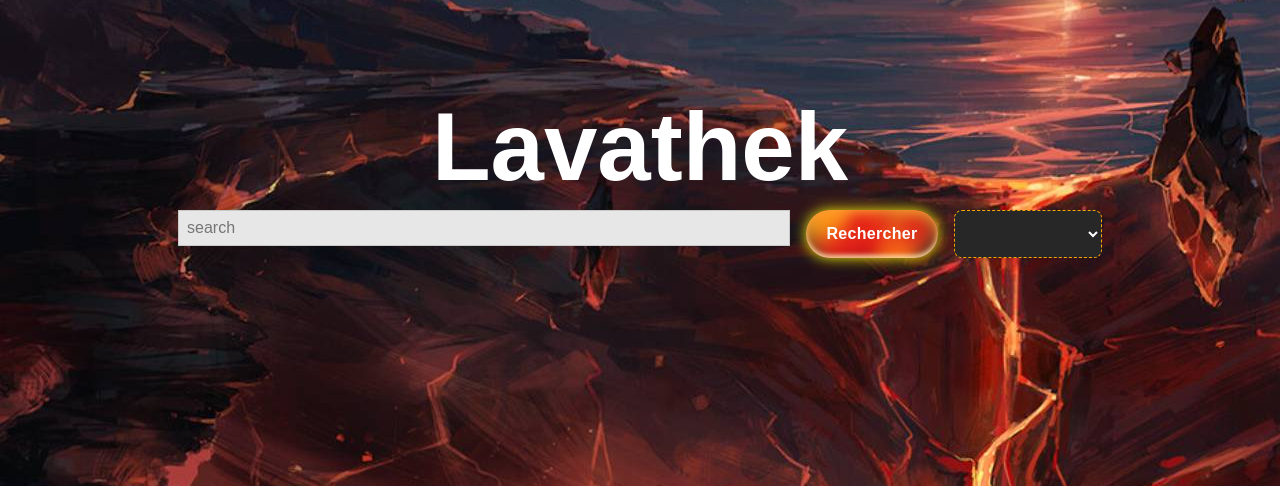
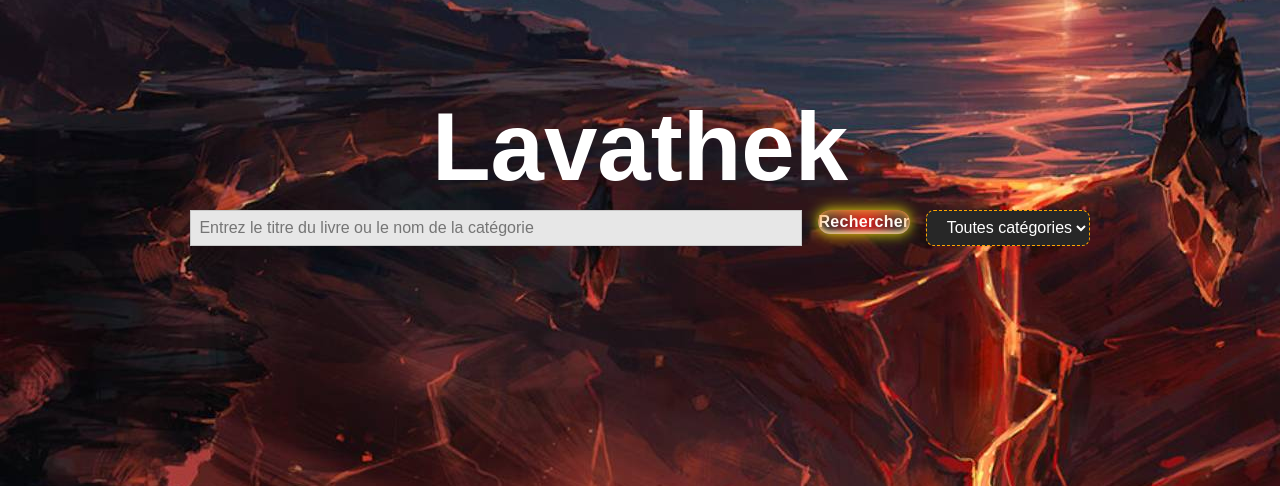
Before and after one commit to Pakku73/library, a PHP site: page / in a window 1280 px wide. Shown: the part 133-619 px from the top of the page. Run offline with PHP 8.4, Linux system fonts and the light colour scheme.

Commit message:
third commit

```diff
--- a/index.php
+++ b/index.php
@@ -22,9 +22,10 @@
 
         <div class="search">
 
-            <input id="search" type="text" name="search_bar" placeholder="search" method="_POST">
-            <button class="uiverse" type="submit" name="submit">
-                <div class="wrapper">
+        <input type="text" id="searchInput" placeholder="Entrez le titre du livre ou le nom de la catégorie" class="input-dark red">
+
+        <div class="wrapper">
+        <button onclick="searchBooks()" class="uiverse">
                     <span>Rechercher</span>
                     <div class="circle circle-12"></div>
                     <div class="circle circle-11"></div>
@@ -41,13 +42,24 @@
                 </div>
             </button>
 
-            <select name="cars" id="categories">
-                <option value="none"></option>
-                <option value="fantasy">Fantasy</option>
-                <option value="saab">Science-Fiction</option>
-                <option value="mercedes">Romance</option>
-                <option value="audi">Cuisine</option>
+
+            <select id="categories" class="input-dark blue">
+                <option value="">Toutes catégories</option>
+                <option value="fiction">Fiction</option>
+                <option value="history">Histoire</option>
+                <option value="technology">Technologie</option>
+                <option value="art">Art</option>
+                <option value="science">Science</option>
+                <option value="religion">Religion</option>
+                <option value="travel">Voyages</option>
+                <option value="cooking">Cuisine</option>
+                <option value="children">Jeunesse</option>
             </select>
+
+        </div>
+
+        <div id="results" class="results-grid">
+
         </div>
     </div>
 
--- a/script.js
+++ b/script.js
@@ -1,31 +1,19 @@
-const searchInput = document.getElementById("search");
-const categoriesInput = document.getElementById("categories");
-const resultsDiv = document.getElementById("results");
+function searchBooks() {
+  const searchInput = document.getElementById("searchInput").value;
+  const category = document.getElementById("categorySelect").value;
 
-searchInput.addEventListener("input", searchRequest);
-categoriesInput.addEventListener("input", searchRequest);
+  let url = "https://www.googleapis.com/books/v1/volumes?q=";
 
-function searchRequest() {
-    const search = searchInput.value;
-    const categories = categoriesInput.value;
-
-    let url = `https://www.googleapis.com/books/v1/volumes?q=`;
-
-    if (search) {
-        url += `intitle:${search}`;
+  if (searchInput) {
+    url += "intitle:" + searchInput;
   }
 
-    if (categories) {
-        url += `+subject:${categories}`;
+  if (category) {
+    url += "+subject:" + category;
   }
 
   fetch(url)
-        .then(response => {
-            if (!response.ok) {
-                throw new Error('Erreur lors de la recherche');
-            }
-            return response.json();
-        })
+      .then(response => response.json())
       .then(data => {
           displayResults(data);
       })
@@ -35,6 +23,7 @@ function searchRequest() {
 }
 
 function displayResults(data) {
+  const resultsDiv = document.getElementById("results");
   resultsDiv.innerHTML = "";
 
   if (data.items && data.items.length > 0) {
@@ -46,10 +35,12 @@ function displayResults(data) {
 
       const bookDiv = document.createElement("div");
       bookDiv.innerHTML = `
+        <div>
           <h2>${title}</h2>
           <img src="${thumbnail}" alt="${title}" style="width: 128px; height: 196px;">
           <p>Auteur(s): ${authors}</p>
           <p>Catégorie(s): ${categories}</p>
+        </div>
       `;
 
       resultsDiv.appendChild(bookDiv);
```
Lines whose indentation alone changed are shown as unchanged.
